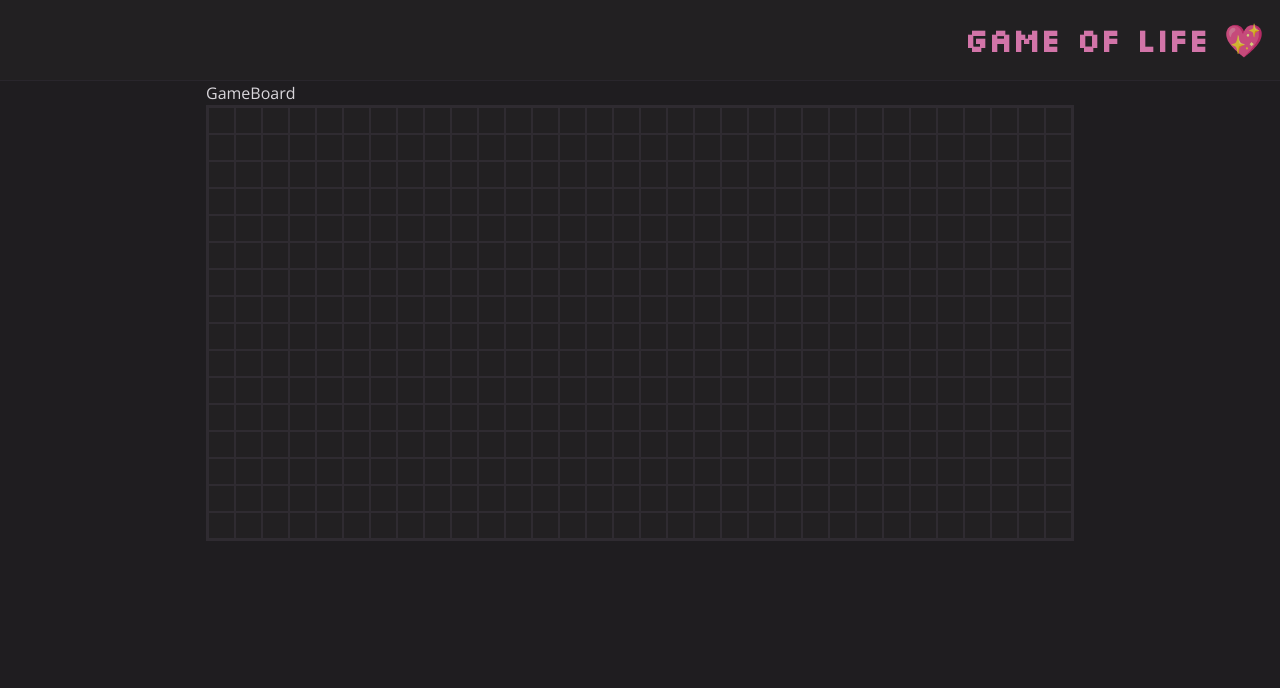
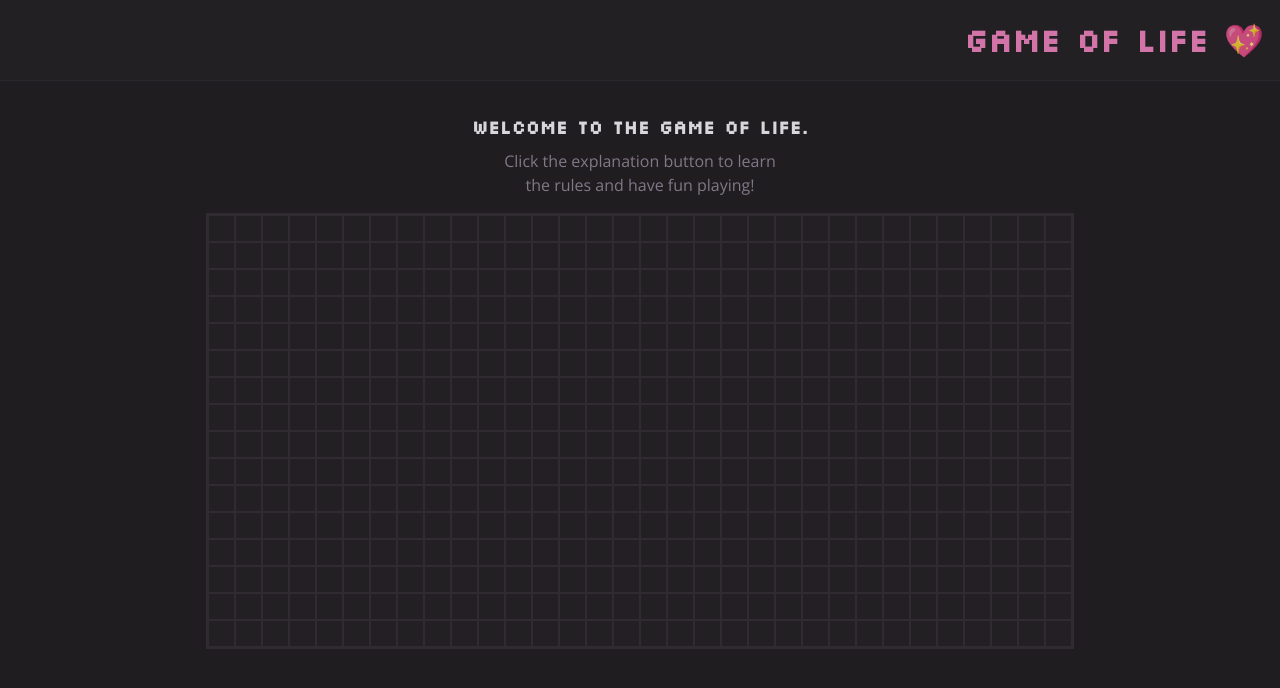
Before and after one commit to MatildaMared/project__game-of-life, a React (Create React App) app: page / in a window 1280 px wide. Shown: the top 688 px of the page. Built offline with nearby package versions, Linux system fonts and the light colour scheme.

Commit message:
change grid cells to be buttons instead for accessibility reasons

```diff
--- a/src/components/GameBoard/GameBoard.tsx
+++ b/src/components/GameBoard/GameBoard.tsx
@@ -1,4 +1,4 @@
-import React, { useState } from "react";
+import React, { useEffect, useState } from "react";
 import styled from "styled-components";
 import useGameBoard from "../../hooks/useGameBoard";
 
@@ -7,8 +7,11 @@ function GameBoard() {
 	const { grid, toggleCell } = useGameBoard(numberOfRows);
 
 	return (
-		<div>
-			GameBoard
+		<Container>
+			<WelcomeText>Welcome to the game of life.</WelcomeText>
+			<Introduction>
+				Click the explanation button to learn the rules and have fun playing!
+			</Introduction>
 			<Grid numberOfRows={numberOfRows}>
 				{grid &&
 					grid.map((rows, i) =>
@@ -21,9 +24,13 @@ function GameBoard() {
 						))
 					)}
 			</Grid>
-		</div>
+		</Container>
 	);
 }
+
+const Container = styled.div`
+	margin-top: 32px;
+`;
 
 interface GridProps {
 	numberOfRows: number;
@@ -37,12 +44,13 @@ const Grid = styled.div<GridProps>`
 	grid-template-columns: repeat(${(props) => props.numberOfRows * 2}, 1fr);
 `;
 
-const Cell = styled.div`
+const Cell = styled.button`
 	width: 25px;
 	height: 25px;
 	background-color: var(--color-gray-900);
 	transition: background-color 250ms;
 	cursor: pointer;
+	border: none;
 
 	&:hover {
 		background-color: var(--color-gray-800);
@@ -51,6 +59,27 @@ const Cell = styled.div`
 	&.alive {
 		background-color: var(--color-pink);
 	}
+
+	&:focus {
+		outline: 2px solid var(--color-pink-transparent);
+		outline-offset: 2px;
+		z-index: 1;
+	}
+`;
+
+const WelcomeText = styled.h3`
+	font-family: var(--font-secondary);
+	margin: 0 auto;
+	text-align: center;
+	margin-bottom: 8px;
+`;
+
+const Introduction = styled.p`
+	text-align: center;
+	width: 30ch;
+	margin: 0 auto;
+	margin-bottom: 16px;
+	color: var(--color-gray-300);
 `;
 
 export default GameBoard;
--- a/src/styles/Variables.ts
+++ b/src/styles/Variables.ts
@@ -7,11 +7,19 @@ const Variables = createGlobalStyle`
 
         --color-background: hsla(277, 6%, 12%, 1.0);
         --color-text: hsla(277, 6%, 85%, 1.0);
+
         --color-gray-900: hsla(280, 4%, 13%, 1.0);
         --color-gray-800: hsla(277, 7%, 16%, 1.0);
         --color-gray-700: hsla(277, 7%, 18%, 1.0);
+        --color-gray-600: hsla(277, 7%, 23%, 1.0);
+        --color-gray-500: hsla(277, 7%, 30%, 1.0);
+        --color-gray-400: hsla(277, 7%, 40%, 1.0);
+        --color-gray-300: hsla(277, 7%, 50%, 1.0);
+        --color-gray-200: hsla(277, 7%, 60%, 1.0);
+        --color-gray-100: hsla(277, 7%, 70%, 1.0);
 
         --color-pink: hsla(327, 100%, 77%, .8);
+        --color-pink-transparent: hsla(327, 100%, 77%, .6);
     }
 `;
 
```
